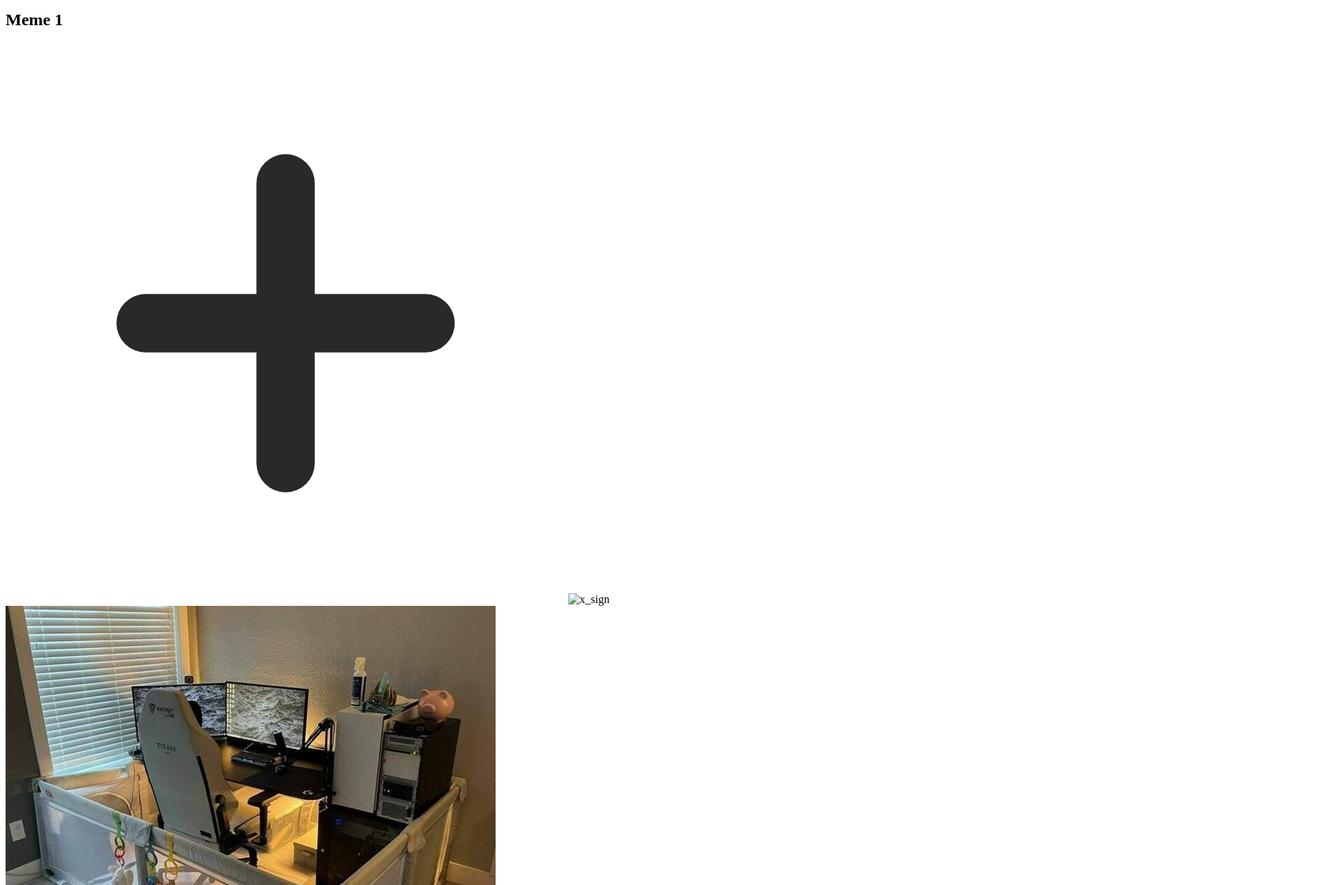
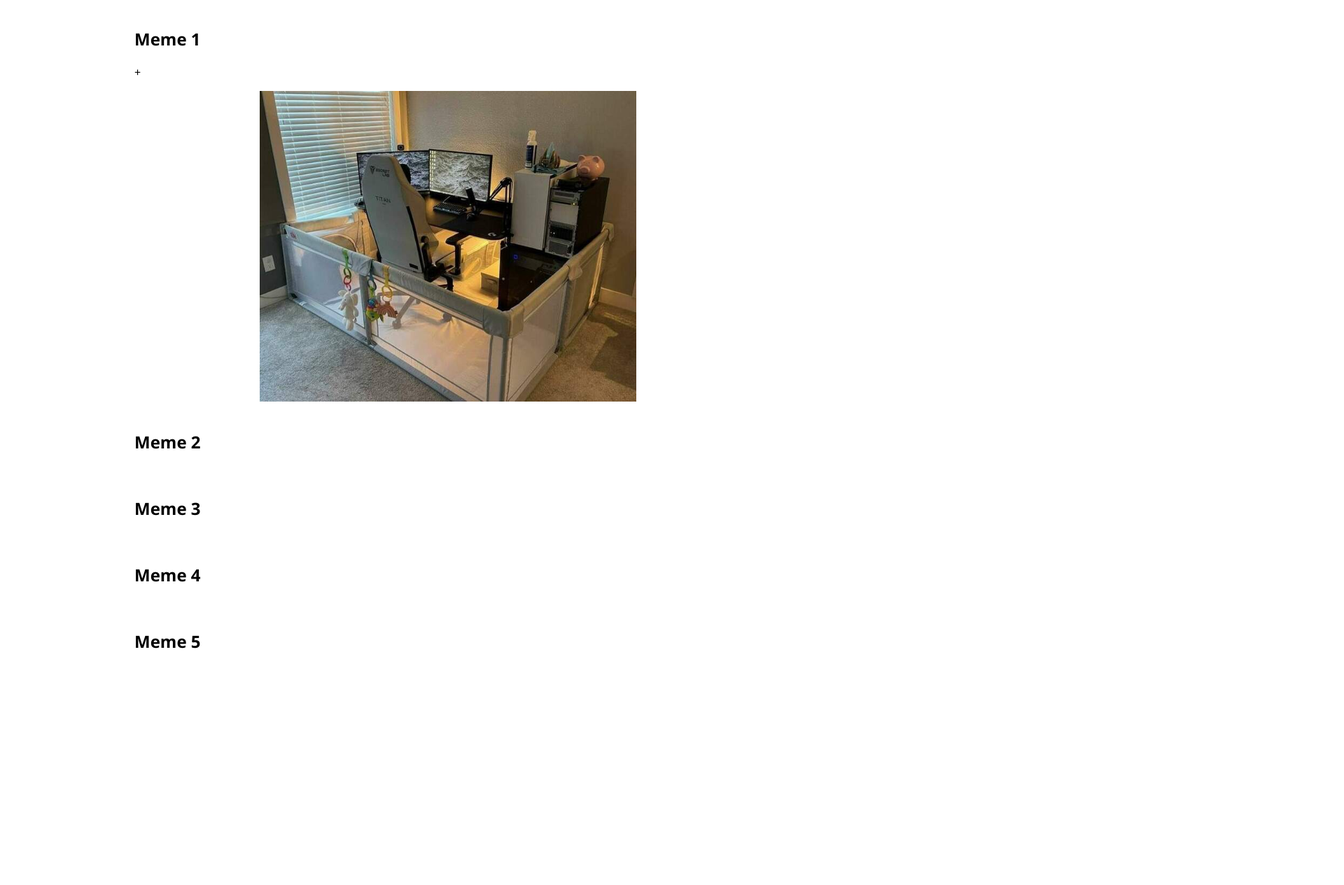
Before and after one commit to nivarnas/cssBayan, a plain HTML site: page index.html in a window 1280 px wide. Shown: the part 105-1370 px from the top of the page at 70% size, 1920 px wide, since content can reach past the window. After the commit the page ends 1112 px from the top, so only its background shows below. Drawn offline with Linux system fonts and the light colour scheme.

Commit message:
feat:add autohiding images (Sun, Mar 12, 2023  8:35:16 PM)

```diff
--- a/index.html
+++ b/index.html
@@ -19,8 +19,9 @@
                 <input type="radio" name="memes" id="mem_1" checked>
                     <div class="text">
                         <h2>Meme 1</h2>
-                        <img src="images/plus_sign.svg" alt="plus_sign">
-                        <img src="images/x_sign.svg" alt="x_sign">
+                        <p class="sing">+</p>
+                        <!-- <img class="plus_sign"  src="images/plus_sign.svg" alt="plus_sign">
+                        <img class="x_sign" src="images/x_sign.svg" alt="x_sign"> -->
                     </div>
                     <img class="meme" src="images/1.jpg" alt="Meme 1">
             </label>
@@ -28,8 +29,8 @@
                 <input type="radio" name="memes" id="mem_2" >
                     <div class="text">
                         <h2>Meme 2</h2>
-                        <img src="images/plus_sign.svg" alt="plus_sign">
-                        <img src="images/x_sign.svg" alt="x_sign">
+                        <!-- <img class="plus_sign"  src="images/plus_sign.svg" alt="plus_sign">
+                        <img class="x_sign" src="images/x_sign.svg" alt="x_sign"> -->
                     </div>
                     <img class="meme" src="images/2.jpg" alt="Meme 2">
             </label>
@@ -37,26 +38,26 @@
                 <input type="radio" name="memes" id="mem_3" >
                     <div class="text">
                         <h2>Meme 3</h2>
-                        <img src="images/plus_sign.svg" alt="plus_sign">
-                        <img src="images/x_sign.svg" alt="x_sign">
+                        <!-- <img class="plus_sign"  src="images/plus_sign.svg" alt="plus_sign">
+                        <img class="x_sign" src="images/x_sign.svg" alt="x_sign"> -->
                     </div>
                     <img class="meme" src="images/3.jpg" alt="Meme 3">
             </label>
             <label for="mem_4">
                 <input type="radio" name="memes" id="mem_4" >
                     <div class="text">
-                        <h2>Meme 3</h2>
-                        <img src="images/plus_sign.svg" alt="plus_sign">
-                        <img src="images/x_sign.svg" alt="x_sign">
+                        <h2>Meme 4</h2>
+                        <!-- <img class="plus_sign"  src="images/plus_sign.svg" alt="plus_sign">
+                        <img class="x_sign" src="images/x_sign.svg" alt="x_sign"> -->
                     </div>
                     <img class="meme" src="images/4.jpg" alt="Meme 4">
             </label>
             <label for="mem_5">
                 <input type="radio" name="memes" id="mem_5" >
                     <div class="text">
-                        <h2>Meme 3</h2>
-                        <img src="images/plus_sign.svg" alt="plus_sign">
-                        <img src="images/x_sign.svg" alt="x_sign">
+                        <h2>Meme 5</h2>
+                        <!-- <img class="plus_sign"  src="images/plus_sign.svg" alt="plus_sign">
+                        <img class="x_sign" src="images/x_sign.svg" alt="x_sign"> -->
                     </div>
                     <img class="meme" src="images/5.jpg" alt="Meme 5">
             </label>
--- a/style.css
+++ b/style.css
@@ -0,0 +1,65 @@
+body {
+    box-sizing: border-box;
+    margin: 0;
+    padding: 0;
+    font-family: 'Segoe UI', Tahoma, Geneva, Verdana, sans-serif;
+}
+
+.whraper {
+    max-width: 70%;
+    margin: 0 auto;
+}
+
+header {
+    padding-bottom: 1em;
+}
+
+input {
+    display: none;
+}
+
+@media screen and (max-wigth: 1080px) {
+    body {
+        font-size: 1.5em;
+    }
+}
+
+@media screen and (max-width: 700px) {
+    body {
+        font-size: 2em;
+    }
+}
+
+@media (hover: hover) {
+    label:hover {
+        cursor: pointer;
+    }
+}
+
+.meme {
+    width: 60%;
+}
+
+label {
+    width: 100%;
+    padding: 2em;
+}
+
+input ~ .meme {
+    display: block;
+    margin: 0 auto;
+    width: 0;
+    transition: all ease 1s;
+}
+
+input:checked ~ .meme {
+    display: block;
+    margin: 0 auto;
+    width: 60%;
+
+}
+
+.sign {
+    position: flex;
+    font-size: 10em;
+}
```
